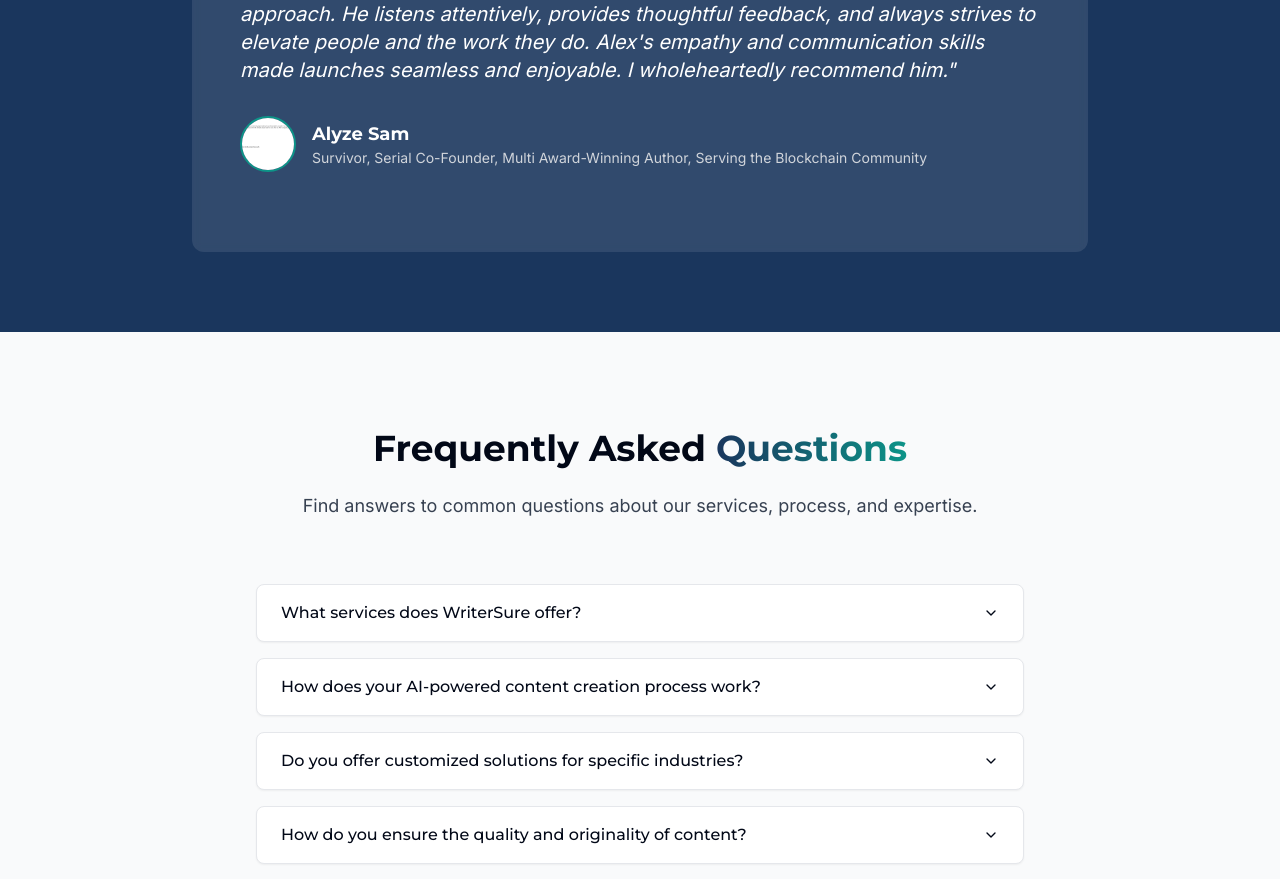
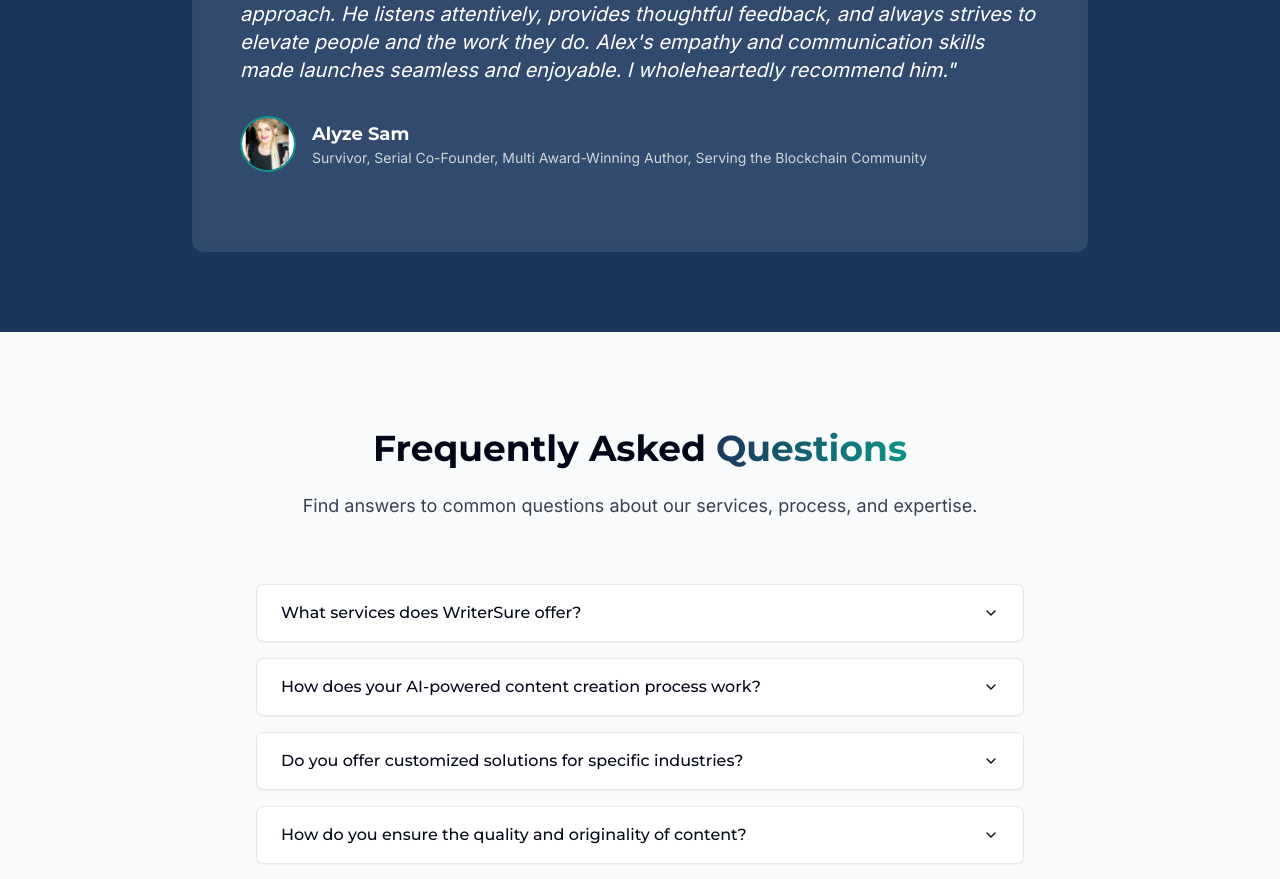
Before and after one commit to Writersure/writer-sure-digital-hq, a React (Vite) app: page / in a window 1280 px wide. Shown: the part 6304-7183 px from the top of the page. Built offline with nearby package versions, Linux system fonts and the light colour scheme.

Commit message:
Add Alyze Sam's photo

```diff
--- a/src/components/Testimonials.tsx
+++ b/src/components/Testimonials.tsx
@@ -9,7 +9,7 @@ const testimonials = [
     name: "Alyze Sam",
     position: "Survivor, Serial Co-Founder, Multi Award-Winning Author",
     company: "Serving the Blockchain Community",
-    image: "/lovable-uploads/8bc155d6-036c-48e6-8698-9194fecb9bd7.png",
+    image: "/lovable-uploads/37e28530-96db-470c-8204-de0bb0c4ef81.png",
     quote: "I've had the pleasure of working with Alex on several of my complex startups, and I am consistently impressed by his professionalism and skill. His editing and ghostwriting are so helpful, but what truly sets him apart is his collaborative approach. He listens attentively, provides thoughtful feedback, and always strives to elevate people and the work they do. Alex's empathy and communication skills made launches seamless and enjoyable. I wholeheartedly recommend him.",
     rating: 5
   }
```
Also changed, not shown: public/lovable-uploads/37e28530-96db-470c-8204-de0bb0c4ef81.png (added).
